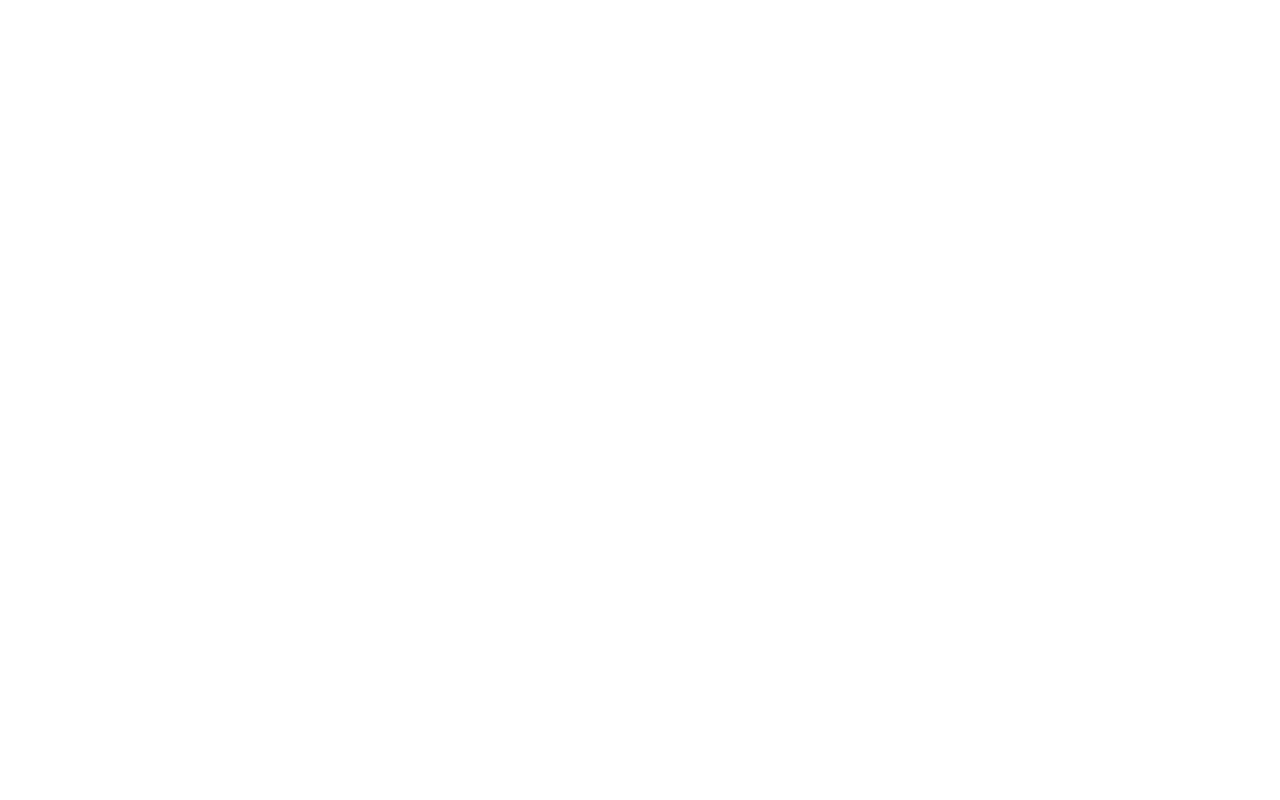
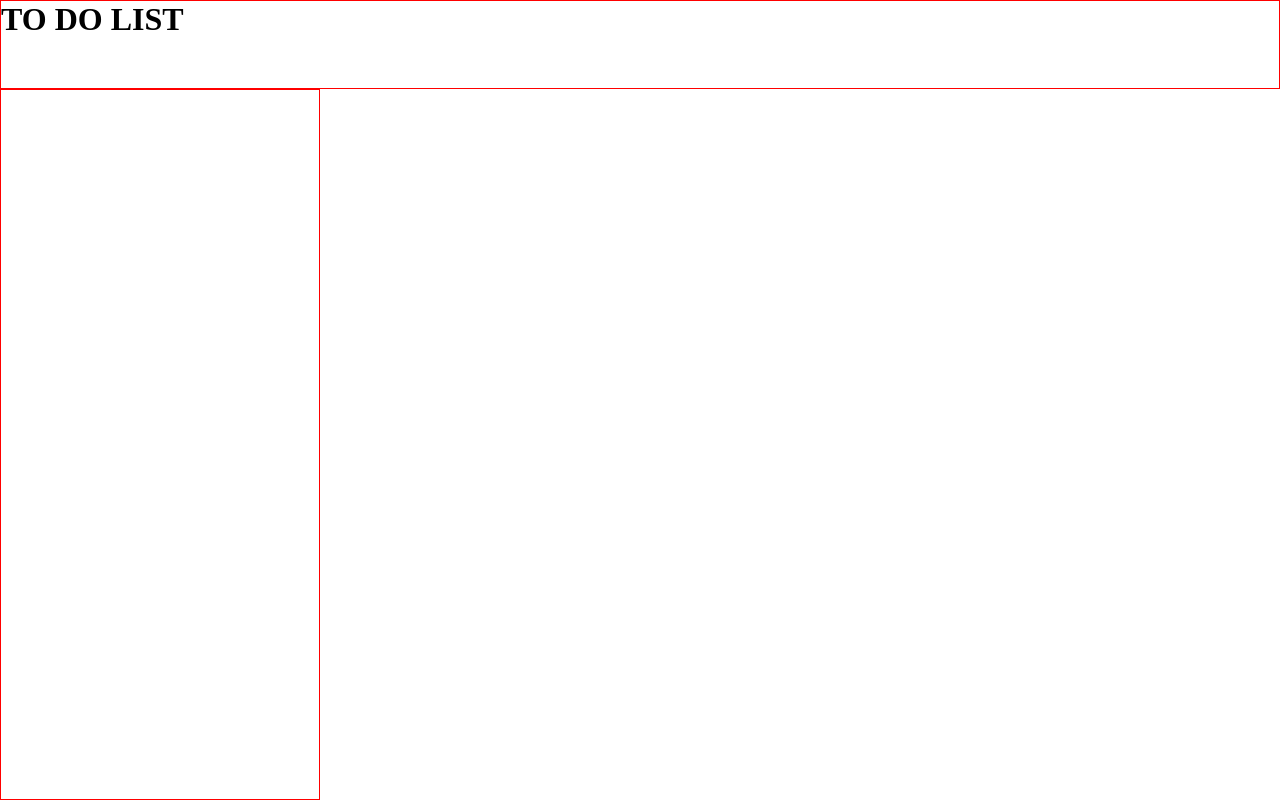
Before and after one commit to s0ur4bhkumar/To-Do-list, a website built with webpack: page src/template.html in a window 1280 px wide. Built offline with nearby package versions, Linux system fonts and the light colour scheme.

Commit message:
start working on ui

```diff
--- a/src/index.js
+++ b/src/index.js
@@ -1,2 +1,3 @@
 import "./styles/style.css";
 import "./functions.js"
+import "./DOM.js"
--- a/src/styles/style.css
+++ b/src/styles/style.css
@@ -0,0 +1,24 @@
+html,
+body {
+    height: 100%;
+}
+* {
+    margin: 0;
+    padding: 0;
+    box-sizing: border-box;
+}
+
+body {
+    display: grid;
+    grid-template-columns: 1fr 3fr;
+    grid-template-rows: 1fr 8fr;
+}
+
+header {
+    grid-column: 1/4;
+    border: 1px solid red;
+}
+
+.sidebar {
+    border: 1px solid red;
+}
--- a/src/template.html
+++ b/src/template.html
@@ -1,11 +1,15 @@
-<!DOCTYPE html>
+<!doctype html>
 <html lang="en">
-<head>
-	<meta charset="UTF-8">
-	<meta name="viewport" content="width=device-width, initial-scale=1.0">
-	<title>To Do List</title>
-</head>
-<body>
-
-</body>
+    <head>
+        <meta charset="UTF-8" />
+        <meta name="viewport" content="width=device-width, initial-scale=1.0" />
+        <title>To Do List</title>
+    </head>
+    <body>
+        <header>
+            <h1>TO DO LIST</h1>
+        </header>
+        <div class="sidebar"></div>
+        <div class="content"></div>
+    </body>
 </html>
```
